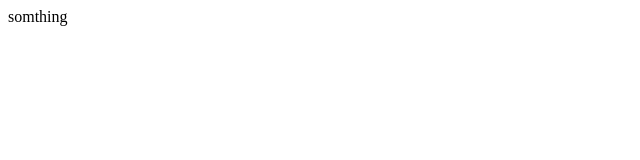
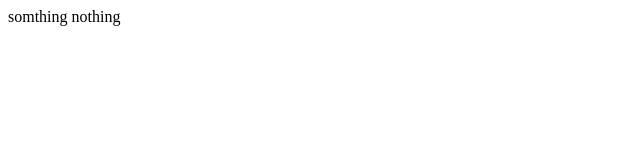
Before and after one commit to fhfahad4781/hero-dev-code, a plain HTML site: page index.html in a window 1280 px wide. Shown: the full height of the page, 0-640 px from the left. Drawn offline with Linux system fonts and the light colour scheme.

Commit message:
first commit

```diff
--- a/index.html
+++ b/index.html
@@ -6,6 +6,6 @@
     <title>FAHAD portfolio web</title>
 </head>
 <body>
-    somthing
+    somthing nothing
 </body>
 </html>
```
